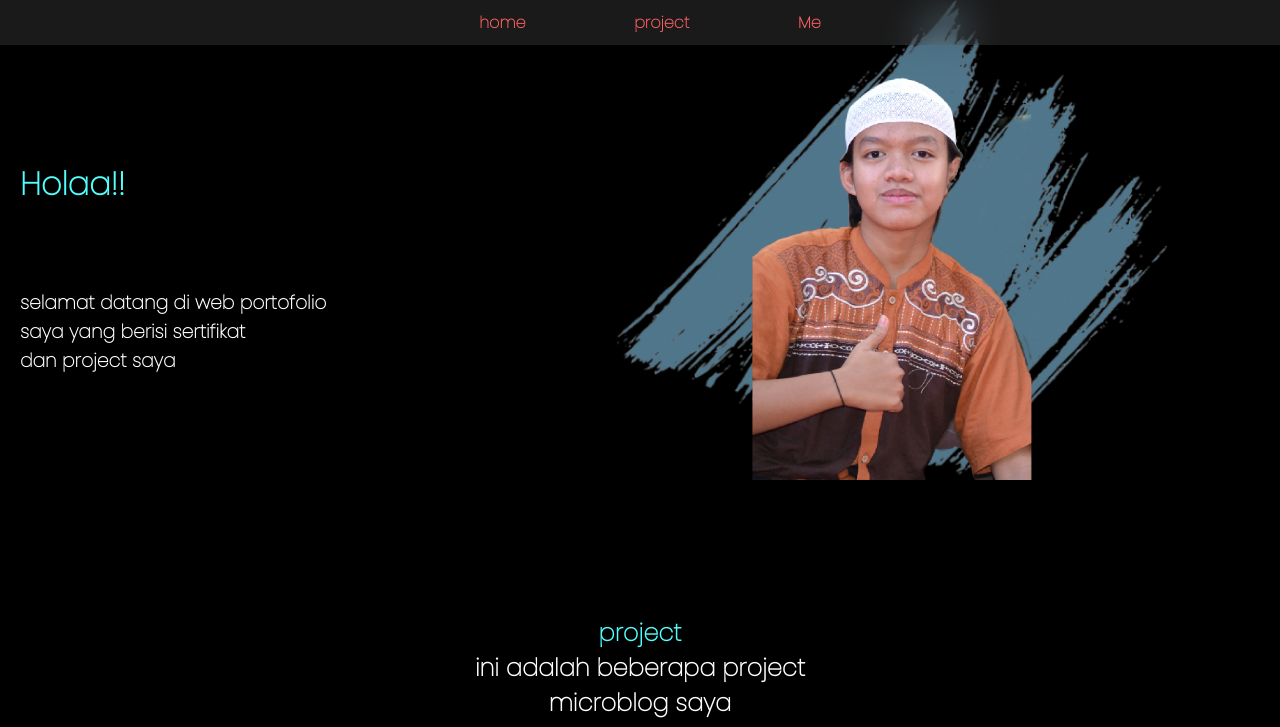
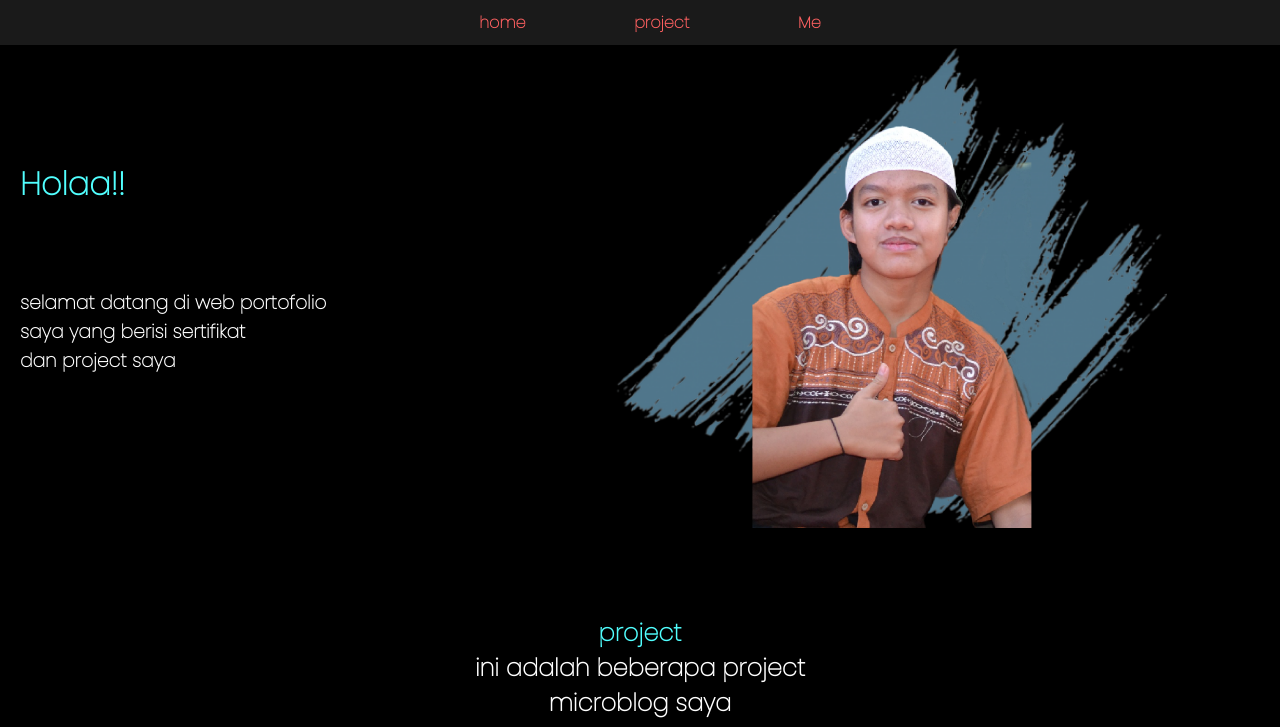
Before and after one commit to MuhammadAthalla/MuhammadAthalla.github.io, a PHP site: page / in a window 1280 px wide. Shown: the top 727 px of the page. Run offline with PHP 8.4, Linux system fonts and the light colour scheme.

Commit message:
responsive

```diff
--- a/style.css
+++ b/style.css
@@ -91,7 +91,7 @@ nav a:hover{
     width: 45%;
     height: 60%;
     position: absolute;
-    top: 0;
+    top: 6%;
     right: 100px;
 
 }
```
